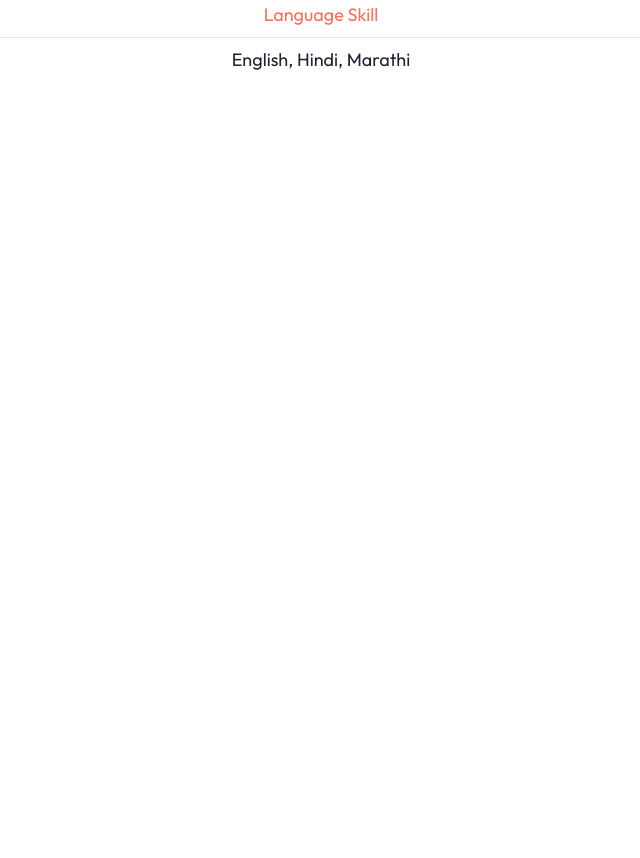
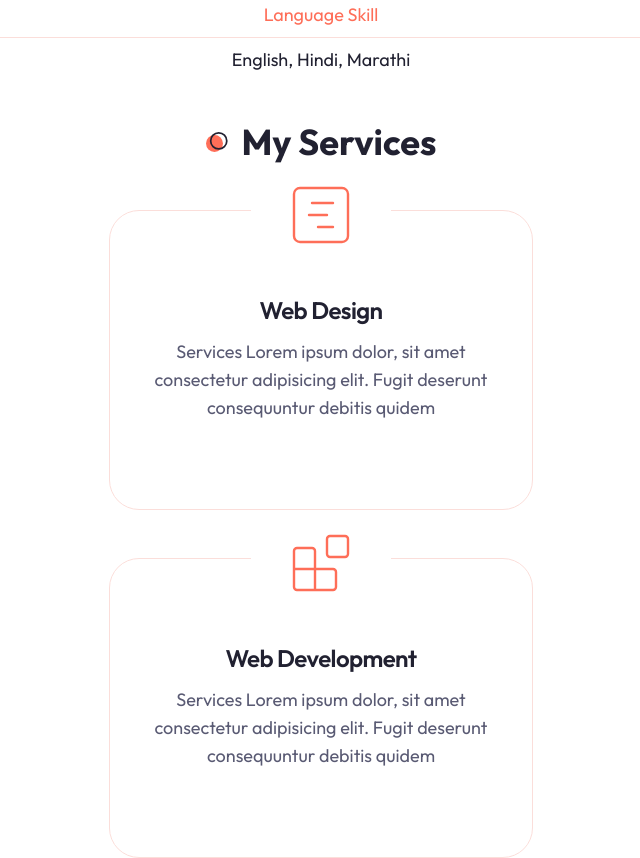
Before and after one commit to hemanshum/Portfolio-Website, a Next.js app: page / in a window 1280 px wide. Shown: the part 1480-2338 px from the top of the page, without its empty margins (319-959 px from the left). Built offline with nearby package versions, Linux system fonts and the light colour scheme.

Commit message:
services section

```diff
--- a/src/app/page.js
+++ b/src/app/page.js
@@ -1,11 +1,13 @@
 import Hero from '@/components/hero';
 import About from '@/components/about';
+import Service from '@/components/services';
 
 export default function Home() {
   return (
     <main>
       <Hero />
       <About />
+      <Service />
     </main>
   );
 }
--- a/src/components/services.js
+++ b/src/components/services.js
@@ -0,0 +1,63 @@
+import { GanttChartSquare, Blocks, Gem } from 'lucide-react';
+import {
+  Card,
+  CardContent,
+  CardDescription,
+  CardHeader,
+  CardTitle,
+} from '@/components/ui/card';
+
+const servicesData = [
+  {
+    icon: <GanttChartSquare size={72} strokeWidth={0.8} />,
+    title: 'Web Design',
+    description:
+      'Services Lorem ipsum dolor, sit amet consectetur adipisicing elit. Fugit deserunt consequuntur debitis quidem',
+  },
+  {
+    icon: <Blocks size={72} strokeWidth={0.8} />,
+    title: 'Web Development',
+    description:
+      'Services Lorem ipsum dolor, sit amet consectetur adipisicing elit. Fugit deserunt consequuntur debitis quidem',
+  },
+  {
+    icon: <Gem size={72} strokeWidth={0.8} />,
+    title: 'App Development',
+    description:
+      'Services Lorem ipsum dolor, sit amet consectetur adipisicing elit. Fugit deserunt consequuntur debitis quidem',
+  },
+];
+
+export default function Services() {
+  return (
+    <section className='mb-12 xl:mb-36'>
+      <div className='container mx-auto'>
+        <h2 className='section-title mb-12 xl:mb-24 text-center mx-auto'>
+          My Services
+        </h2>
+        <div className='grid xl:grid-cols-3 justify-center gap-y-12 xl:gap-y-24 xl:gap-x-8'>
+          {servicesData.map((item, index) => {
+            return (
+              <Card
+                className='w-full max-w-[424px] h-[300px] flex flex-col pt-16 pb-10 justify-center items-center relative'
+                key={index}
+              >
+                <CardHeader className='text-primary absolute -top-[60px]'>
+                  <div className='w-[140px] h-[80px] bg-white dark:bg-background flex justify-center items-center'>
+                    {item.icon}
+                  </div>
+                </CardHeader>
+                <CardContent className='text-center'>
+                  <CardTitle className='mb-4'>{item.title}</CardTitle>
+                  <CardDescription className='text-lg'>
+                    {item.description}
+                  </CardDescription>
+                </CardContent>
+              </Card>
+            );
+          })}
+        </div>
+      </div>
+    </section>
+  );
+}
--- a/src/components/ui/card.jsx
+++ b/src/components/ui/card.jsx
@@ -1,50 +1,68 @@
-import * as React from "react"
+import * as React from 'react';
 
-import { cn } from "@/lib/utils"
+import { cn } from '@/lib/utils';
 
 const Card = React.forwardRef(({ className, ...props }, ref) => (
   <div
     ref={ref}
-    className={cn("rounded-lg border bg-card text-card-foreground shadow-sm", className)}
-    {...props} />
-))
-Card.displayName = "Card"
+    className={cn(
+      'rounded-[30px] border bg-background text-card-foreground',
+      className
+    )}
+    {...props}
+  />
+));
+Card.displayName = 'Card';
 
 const CardHeader = React.forwardRef(({ className, ...props }, ref) => (
   <div
     ref={ref}
-    className={cn("flex flex-col space-y-1.5 p-6", className)}
-    {...props} />
-))
-CardHeader.displayName = "CardHeader"
+    className={cn('flex flex-col space-y-1.5 p-6', className)}
+    {...props}
+  />
+));
+CardHeader.displayName = 'CardHeader';
 
 const CardTitle = React.forwardRef(({ className, ...props }, ref) => (
   <h3
     ref={ref}
-    className={cn("text-2xl font-semibold leading-none tracking-tight", className)}
-    {...props} />
-))
-CardTitle.displayName = "CardTitle"
+    className={cn(
+      'text-2xl font-semibold leading-none tracking-tight',
+      className
+    )}
+    {...props}
+  />
+));
+CardTitle.displayName = 'CardTitle';
 
 const CardDescription = React.forwardRef(({ className, ...props }, ref) => (
   <p
     ref={ref}
-    className={cn("text-sm text-muted-foreground", className)}
-    {...props} />
-))
-CardDescription.displayName = "CardDescription"
+    className={cn('text-sm text-muted-foreground', className)}
+    {...props}
+  />
+));
+CardDescription.displayName = 'CardDescription';
 
 const CardContent = React.forwardRef(({ className, ...props }, ref) => (
-  <div ref={ref} className={cn("p-6 pt-0", className)} {...props} />
-))
-CardContent.displayName = "CardContent"
+  <div ref={ref} className={cn('p-6 pt-0', className)} {...props} />
+));
+CardContent.displayName = 'CardContent';
 
 const CardFooter = React.forwardRef(({ className, ...props }, ref) => (
   <div
     ref={ref}
-    className={cn("flex items-center p-6 pt-0", className)}
-    {...props} />
-))
-CardFooter.displayName = "CardFooter"
+    className={cn('flex items-center p-6 pt-0', className)}
+    {...props}
+  />
+));
+CardFooter.displayName = 'CardFooter';
 
-export { Card, CardHeader, CardFooter, CardTitle, CardDescription, CardContent }
+export {
+  Card,
+  CardHeader,
+  CardFooter,
+  CardTitle,
+  CardDescription,
+  CardContent,
+};
```
